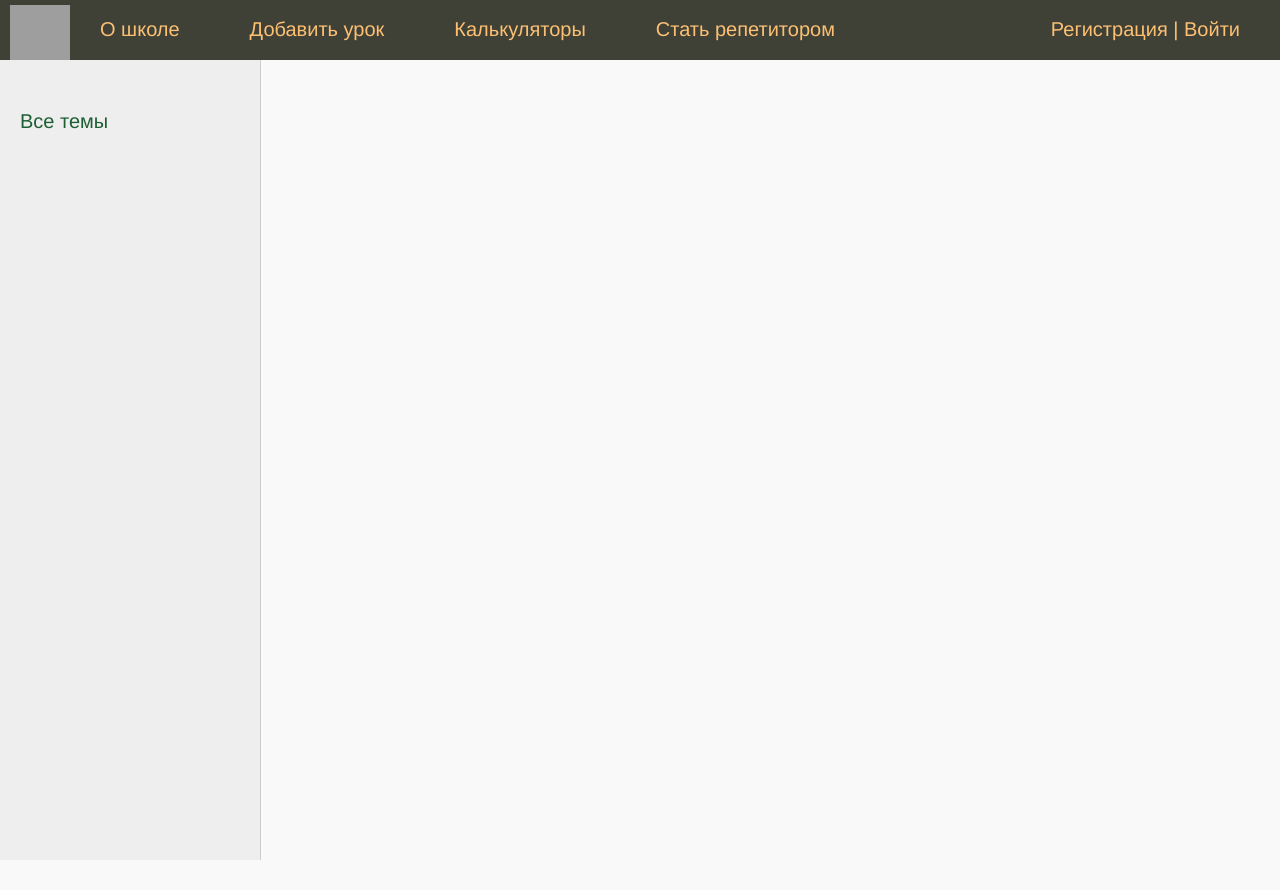
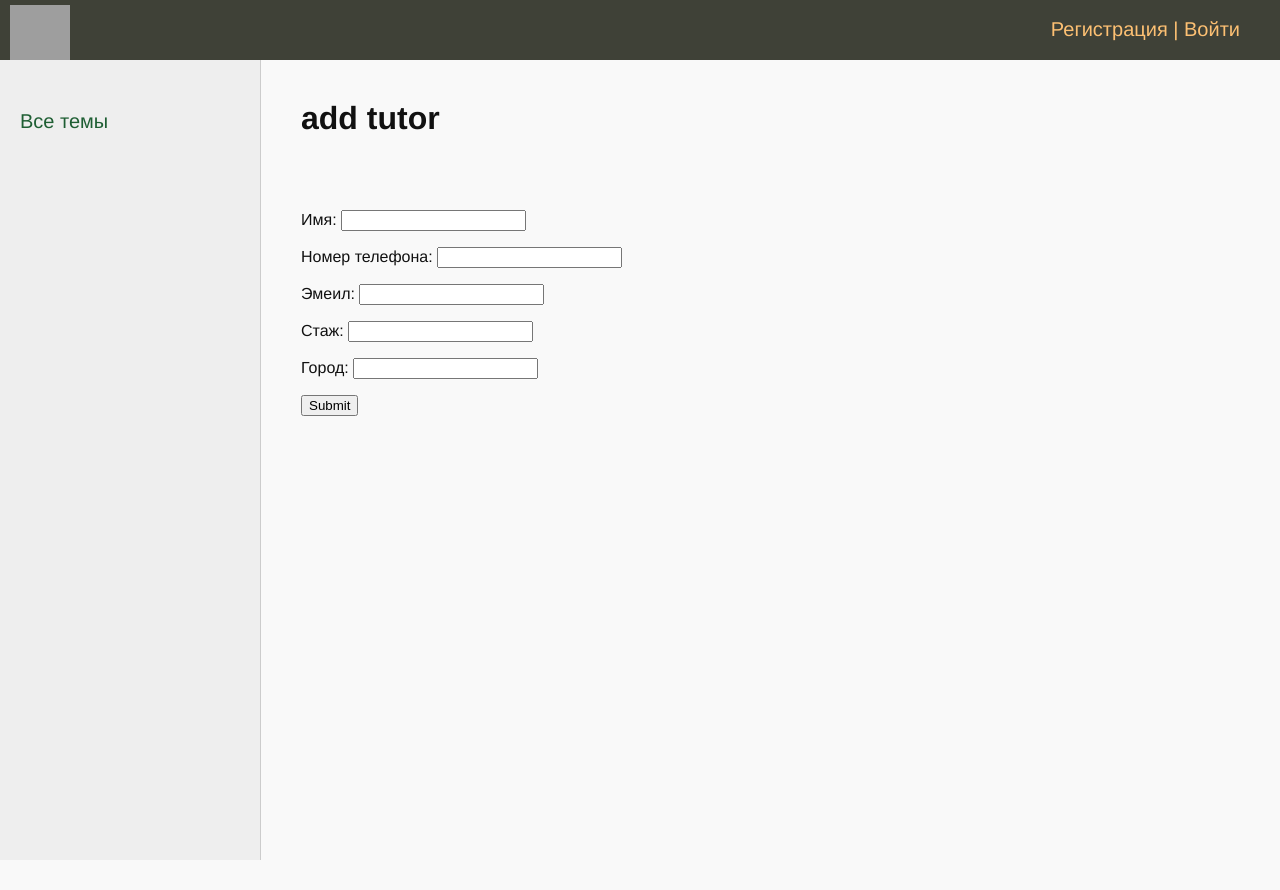
Before and after one commit to regina404/school, a Django app: page /become_tutor/ in a window 1280 px wide. Run offline with Django 4.2, Linux system fonts and the light colour scheme; data comes from the database, SQL or seed files in the repository; grey boxes are pictures that could not be loaded.

Commit message:
contact form

```diff
--- a/lessons/forms.py
+++ b/lessons/forms.py
@@ -4,6 +4,8 @@ from django.contrib.auth.models import User
 from django.core.exceptions import ValidationError
 
 from .models import *
+from django.forms import ModelForm
+from .models import UserDataAdd
 
 class AddPostForm(forms.ModelForm):
     def __init__(self, *args, **kwargs):
@@ -40,3 +42,8 @@ class RegisterUserForm(UserCreationForm):
 class LoginUserForm(AuthenticationForm):
     username = forms.CharField(label='Логин', widget=forms.TextInput(attrs={'class': 'form-input'}))
     password = forms.CharField(label='Пароль', widget=forms.PasswordInput(attrs={'class': 'form-input'}))
+
+class ContactForm(ModelForm):
+    class Meta:
+        model = UserDataAdd
+        fields =('name', 'phone_number', 'emeil', 'experience', 'experience', 'sity')
--- a/lessons/models.py
+++ b/lessons/models.py
@@ -39,3 +39,14 @@ class Category(models.Model):
         verbose_name = 'Категория'
         verbose_name_plural = 'Категории'
         ordering = ['id']
+
+
+class UserDataAdd(models.Model):
+    name = models.CharField(max_length=255, verbose_name="Имя")
+    phone_number = models.CharField(max_length=255,verbose_name="Номер телефона")
+    emeil = models.EmailField(max_length=255, verbose_name="Эмеил")
+    experience = models.CharField(max_length=255, verbose_name="Стаж")
+    sity = models.CharField(max_length=255, verbose_name="город")
+
+    def __str__(self):
+        return self.name
--- a/lessons/templates/lessons/become_tutor.html
+++ b/lessons/templates/lessons/become_tutor.html
@@ -1,5 +1,13 @@
 {% extends 'lessons/header.html' %}
 
+
 {% block content %}
+   <h1>add tutor</h1>
+<br/><br/>
+<form action="" method=POST>
+   {% csrf_token %}
+   {{ form.as_p }}
+   <input type="submit" value="Submit" class="btn btn-success">
+</form>
 
 {% endblock %}
--- a/lessons/urls.py
+++ b/lessons/urls.py
@@ -1,13 +1,14 @@
 from django.urls import path, re_path
-
+from lessons import views
 from .views import *
+from .views import become_tutor
 
 urlpatterns = [
     path('', LessonsHome.as_view(), name='home'),
     path('about/', about, name='about'),
     path('addpage/', AddPage.as_view(), name='add_page'),
     path('calculators/', calculators, name='calculators'),
-    path('become_tutor/', become_tutor , name='become_tutor'),
+    path('become_tutor/', views.become_tutor , name='become_tutor'),
     path('test/', test , name='test'),
     path('login/', LoginUser.as_view(), name='login'),
     path('logout/', logout_user, name='logout'),
--- a/lessons/views.py
+++ b/lessons/views.py
@@ -8,10 +8,12 @@ from django.urls import reverse_lazy
 from django.views.generic import ListView, DetailView, CreateView
 from django.contrib.auth.mixins import LoginRequiredMixin, PermissionRequiredMixin
 from .permissions import AuthorPermissionsMixin
-
+from django.views import View
 from .forms import *
 from .models import *
 from .utils import *
+from django.shortcuts import render
+from .forms import ContactForm
 
 
 class LessonsHome(DataMixin, ListView):
@@ -45,12 +47,8 @@ def test(request):
     return render(request, 'lessons/test.html', {'page_obj': page_obj, 'menu': menu, 'title': 'Тест'})
 
 def become_tutor(request):
-    contact_list = Lessons.objects.all()
-    paginator = Paginator(contact_list, 3)
-
-    page_number = request.GET.get('page')
-    page_obj = paginator.get_page(page_number)
-    return render(request, 'lessons/become_tutor.html', {'page_obj': page_obj, 'menu': menu, 'title': 'Стать репетитором'})
+    form = ContactForm
+    return render(request, 'lessons/become_tutor.html', {'form':form})
 
 
 
@@ -66,7 +64,6 @@ class AddPage(LoginRequiredMixin, PermissionRequiredMixin, DataMixin, CreateView
         context = super().get_context_data(**kwargs)
         c_def = self.get_user_context(title="Добавление урока")
         return dict(list(context.items()) + list(c_def.items()))
-
 
 
 
```
